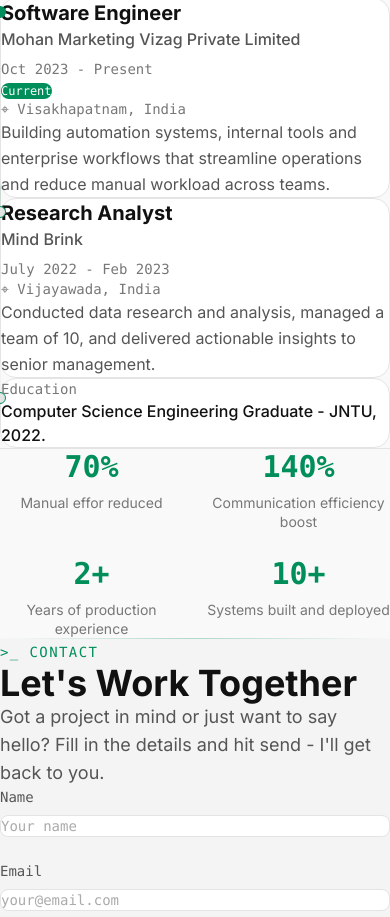
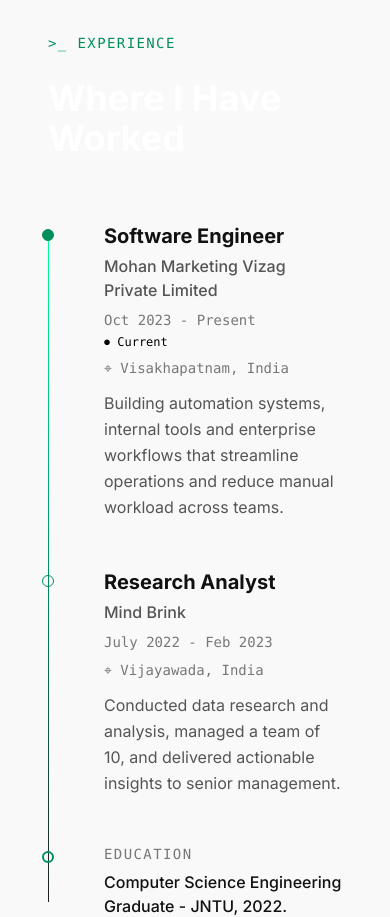
Before and after one commit to ShanmukhPudi/Shanmukh-portfolio, a React (Vite) app: page / in a window 390 px wide. Shown: the part 8513-9430 px from the top of the page. Built offline with nearby package versions, Linux system fonts and the light colour scheme.

Commit message:
fix: experience section floating layout, alignment and current badge modification

```diff
--- a/src/components/sections/Experience.jsx
+++ b/src/components/sections/Experience.jsx
@@ -24,21 +24,26 @@ const Experience = () => {
         <section
             id="experience"
             aria-label="Experience section"
-            className="py-32 px-12 md:px-20 max-w-6xl mx-auto w-full"
+            style={{ padding: "6rem 0" }}
+            className="w-full"
         >
+            <div style={{ width: "100%", maxWidth: "1500px", margin: "0 auto", padding: "0 3rem" }}></div>
             {/*section header*/}
             <motion.div
                 initial={{ opacity: 0, y: 30 }}
                 whileInView={{ opacity: 1, y: 0 }}
                 viewport={{ once: true, amount: 0.2 }}
                 transition={{ duration: 0.6 }}
-                className="mb-16"
+                style={{ marginBottom: "4rem" }}
+                // className="mb-16"
             >
                 <span className="font-mono text-sm text-[#008f5a] dark:text-[#00ff9f] tracking-widest uppercase">
                     {">_ experience"}
                 </span>
-                <h2 className="text-4xl md:text-5xl font-bold text-[#ffffff] dark:text-[#e8e8e8 mt-3]">
-                    Where I Have Worked
+                <h2
+                    style={{ marginTop: "1.5rem" }}
+                    className="text-4xl md:text-5xl font-bold text-[#ffffff] dark:text-[#e8e8e8 mt-3]">
+                        Where I Have Worked
                 </h2>
             </motion.div>
 
@@ -53,38 +58,72 @@ const Experience = () => {
                 {/*vertical line*/}
                 <div
                     aria-label="true"
-                    className="absolute left-0 top-2 bottom-2 w-px bg-gradient-to-b from-[#008f5a] dark:from-[#00ff9f] via-[#e4e4e4] dark:via-[#1f1f1f] to transparent"
+                    style={{
+                        position: "absolute",
+                        left: "0",
+                        top: "0.5rem",
+                        bottom: "1rem",
+                        width: "1px",
+                        background: "linear-gradient(to bottom, #00ff9f, #008f5a, #1f1f1f)",
+                    }}
                 />
 
                 {EXPERIENCE.map((job) => (
                     <motion.div
                         key={job.id}
                         variants={itemVariants}
-                        className="relative pl-10 pb-16 last:pb-0"
+                        style={{ position: "relative", paddingLeft: "2.5rem", paddingBottom: "3rem" }}
+                        // className="relative pl-10 pb-16 last:pb-0"
                     >
                         {/*timeline dot*/}
                         <div
                             aria-hidden="true"
-                            className="absolute left-0 top-2 -translate-x-1/2"
+                            style={{
+                                position: "absolute",
+                                left: "0",
+                                top: "0.4rem",
+                                transform: "translateX(-50%)",
+                            }}
+                            // className="absolute left-0 top-2 -translate-x-1/2"
                         >
-                            <span className="relative flex h-3 w-3">
+                            {/* className="relative flex h-3 w-3" */}
+                            <span style={{ position: "relative", display: "flex", width: "0.75rem", height: "0.75rem" }}>
                                 {job.current && (
-                                    <span className="animate-ping absolute inline-flex h-full w-full rounded-full bg-[#00ff9f] opacity-75" />
+                                    <span
+                                    style={{ position: "absolute", inset: 0, borderRadius: "999px", background: "#00ff9f", opacity: 0.75}}
+                                    //  absolute inline-flex h-full w-full rounded-full bg-[#00ff9f] opacity-75
+                                    className="animate-ping" />
                                 )}
-                                <span className={`relative inline-flex rounded-full h-3 w-3 ${
-                                    job.current
-                                        ? "bg-[#008f5a] dark:bg-[#00ff9f]"
-                                        : "bg-[#e4e4e4] dark:bg-[#1f1f1f] border border-[#008f5a] dark:border-[#00ff9f]"
-                                }`}/>
+                                <span style={{
+                                    position: "relative",
+                                    display: "inline-flex",
+                                    borderRadius: "999px",
+                                    width: "0.75rem",
+                                    height: "0.75rem",
+                                    background: job.current ? "#008f5a" : "transparent",
+                                    border: "1px solid #008f5a",
+                                }}
+                                className={job.current? "dark:bg-[#00ff9f]" : ""}
+                                // {`relative inline-flex rounded-full h-3 w-3 ${
+                                //     job.current
+                                //         ? "bg-[#008f5a] dark:bg-[#00ff9f]"
+                                //         : "bg-[#e4e4e4] dark:bg-[#1f1f1f] border border-[#008f5a] dark:border-[#00ff9f]"}`}
+
+                                />
                             </span>
                         </div>
 
                         {/*content*/}
-                        <div className="p-8 rounded-2xl border border-[#e4e4e4] dark:border-[#1f1f1f] bg-white dark:bg-[#111111] hover:border-[#008f5a] dark:hover:border-[#00ff9f] transition-all duration-300 group">
+                        <div style={{ paddingLeft: "1rem" }}>
+                        {/* <div className="p-8 rounded-2xl border border-[#e4e4e4] dark:border-[#1f1f1f] bg-white dark:bg-[#111111] hover:border-[#008f5a] dark:hover:border-[#00ff9f] transition-all duration-300 group"> */}
                             {/*top row*/}
-                            <div className="flex flex-col sm:flex-row sm:items-center justify-between gap-2 mb-3">
+                            <div
+                                style={{ marginBottom: "0.5rem" }}
+                                className="flex flex-col sm:flex-row sm:items-center justify-between gap-2">
                                 <div>
-                                    <h3 className="text-xl font-bold text-[#111111] dark:text-[#e8e8e8] group-hover:text-[#008f5a] dark:group-hover:text-[#00ff9f] transition-colors duration-200">
+                                    <h3
+                                        style={{ marginBottom: "0.25rem" }}
+                                        className="text-xl font-bold text-[#111111] dark:text-[#e8e8e8] group-hover:text-[#008f5a] dark:group-hover:text-[#00ff9f] transition-colors duration-200">
                                         {job.role}
                                     </h3>
                                     <p className="text-base text-[#555555] dark:text-[#a0a0a0] font-medium">
@@ -98,15 +137,17 @@ const Experience = () => {
                                         {job.duration}
                                     </span>
                                     {job.current && (
-                                        <span className="text-xs font-mono px-2 py-0.5 rounded-full bg-[#008f5a] dark:bg-[#00ff9f] text-white dark:text-black">
-                                            Current
+                                        <span className="text-xs font-mono px-2 py-0.5 rounded-full text-black dark:text-[#00ff9f]">
+                                            ⏺ Current
                                         </span>
                                     )}
                                 </div>
                             </div>
 
                             {/*location*/}
-                            <p className="text-sm font-mono text-[#777777] dark:text-[#6b6b6b] mb-4">
+                            <p
+                                style={{ marginBottom: "0.75rem" }}
+                                className="text-sm font-mono text-[#777777] dark:text-[#00ff9f] mb-4">
                                 ⌖ {job.location}
                             </p>
 
@@ -122,19 +163,30 @@ const Experience = () => {
                 {/*education*/}
                 <motion.div
                     variants={itemVariants}
-                    className="relative pl-10"
+                    style={{ position: "relative", paddingLeft: "2.5rem" }}
                 >
                     {/*timeline dot*/}
                     <div
                         aria-hidden="true"
-                        className="absolute left-0 top-2 -translate-x-1/2"
-                    >
-                        <span className="relative inline-flex rounded-full h-3 w-3 bg-[#e4e4e4] dark:bg-[#1f1f1f] border border-[#008f5a] dark:border-[#00ff9f]" />
-                    </div>
+                        style={{
+                            position: "absolute",
+                            left: "0",
+                            top: "0.4rem",
+                            transform: "translateX(-50%)",
+                            display: "inline-flex",
+                            borderRadius: "999px",
+                            width: "0.75rem",
+                            height: "0.75rem",
+                            background: "transparent",
+                            border: "2px solid #008f5a",
+                        }}/>
 
                     {/*content*/}
-                    <div className="p-8 rounded-2xl border border-[#e4e4e4] dark:border-[#1f1f1f] bg-white dark:bg-[#111111] hover:border-[#008f5a] dark:hover:border-[#00ff9f] transition-all duration-300">
-                        <p className="font-mono text-sm text-[#777777] dark:text-[#6b6b6b] mb-2">
+                    <div style={{ paddingLeft: "1rem" }}>
+                        <p
+                            style={{ marginBottom: "0.375rem" }}
+                            className="font-mono text-sm text-[#777777] dark:text-[#6b6b6b] uppercase tracking-widest"
+                        >
                             Education
                         </p>
                         <p className="text-[#111111] dark:text-[#e8e8e8] font-medium">
@@ -151,7 +203,15 @@ const Experience = () => {
                 whileInView={{ opacity: 1, y: 0}}
                 viewport={{ once: true, amount: 0.2 }}
                 transition={{ duration: 0.6 }}
-                className="grid grid-cols-2 md:grid-cols-4 gap-6 mt-20 pt-12 border-t border-[#e4e4e4] dark:border-[#1f1f1f]"
+                style={{
+                    display: "grid",
+                    gridTemplateColumns: "repeat(4, 1fr)",
+                    gap: "2rem",
+                    marginTop: "2rem",
+                    paddingTop: "3rem",
+                    borderTop: "1px solid",
+                }}
+                className="border-[#e4e4e4] dark:border-[#1f1f1f]"
             >
                 {ACHIEVEMENTS.map((item) => (
                     <div
--- a/src/containers/HomeContainer.jsx
+++ b/src/containers/HomeContainer.jsx
@@ -29,7 +29,11 @@ const HomeContainer = () => {
                 </div>
             </div>
             <SectionDivider />
-            <Experience />
+            <div className="w-full flex justify-center">
+                <div style={{ width: "100%", maxWidth: "1500px", padding: "0 3rem" }}>
+                    <Experience />
+                </div>
+            </div>
             <SectionDivider />
             <div className="w-full bg-[#f4f4f4] dark:bg-[#0d0d0d]">
                 <Contact />
```
